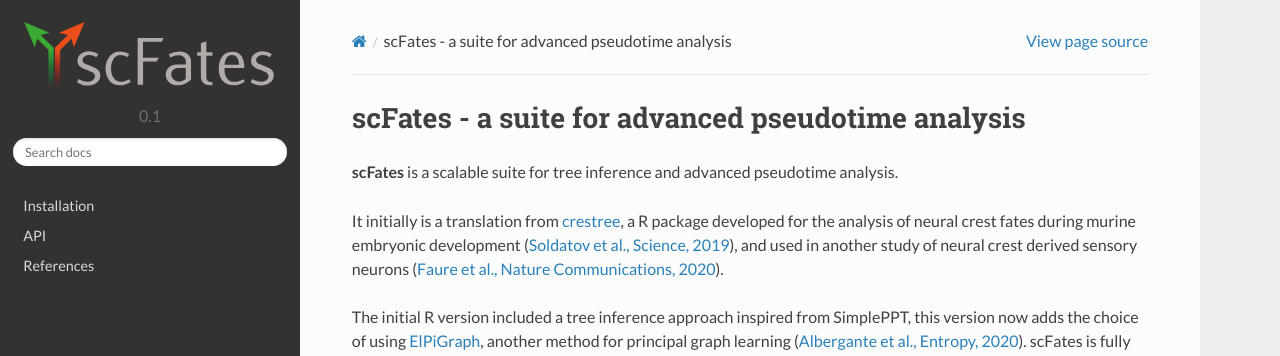
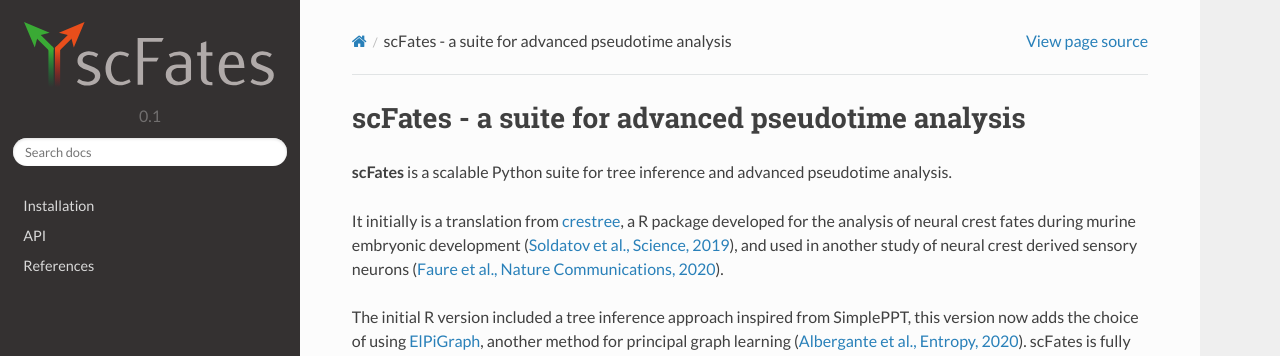
Before and after one commit to LouisFaure/scFates, a Sphinx documentation site: the page built from docs/index.rst, in a window 1280 px wide and 1161 px high. Shown: the top 356 px of the window. Built offline with Sphinx 7.4.7 and the Read the Docs theme 2.0.0, drawn with Linux system fonts in a browser that asks for light colours; pages that are not in the unit, such as notebooks, are missing from menus.

```diff
--- a/docs/index.rst
+++ b/docs/index.rst
@@ -1,7 +1,7 @@
 scFates - a suite for advanced pseudotime analysis
 ==================================================
 
-**scFates** is a scalable suite for tree inference and advanced pseudotime analysis.
+**scFates** is a scalable Python suite for tree inference and advanced pseudotime analysis.
 
 It initially is a translation from crestree_, a R package developed for the analysis of neural crest fates during
 murine embryonic development (`Soldatov et al., Science, 2019 <https://doi.org/10.1126/science.aas9536>`_), and used
```
Also changed, not shown: README.md (+4 -4 lines).
